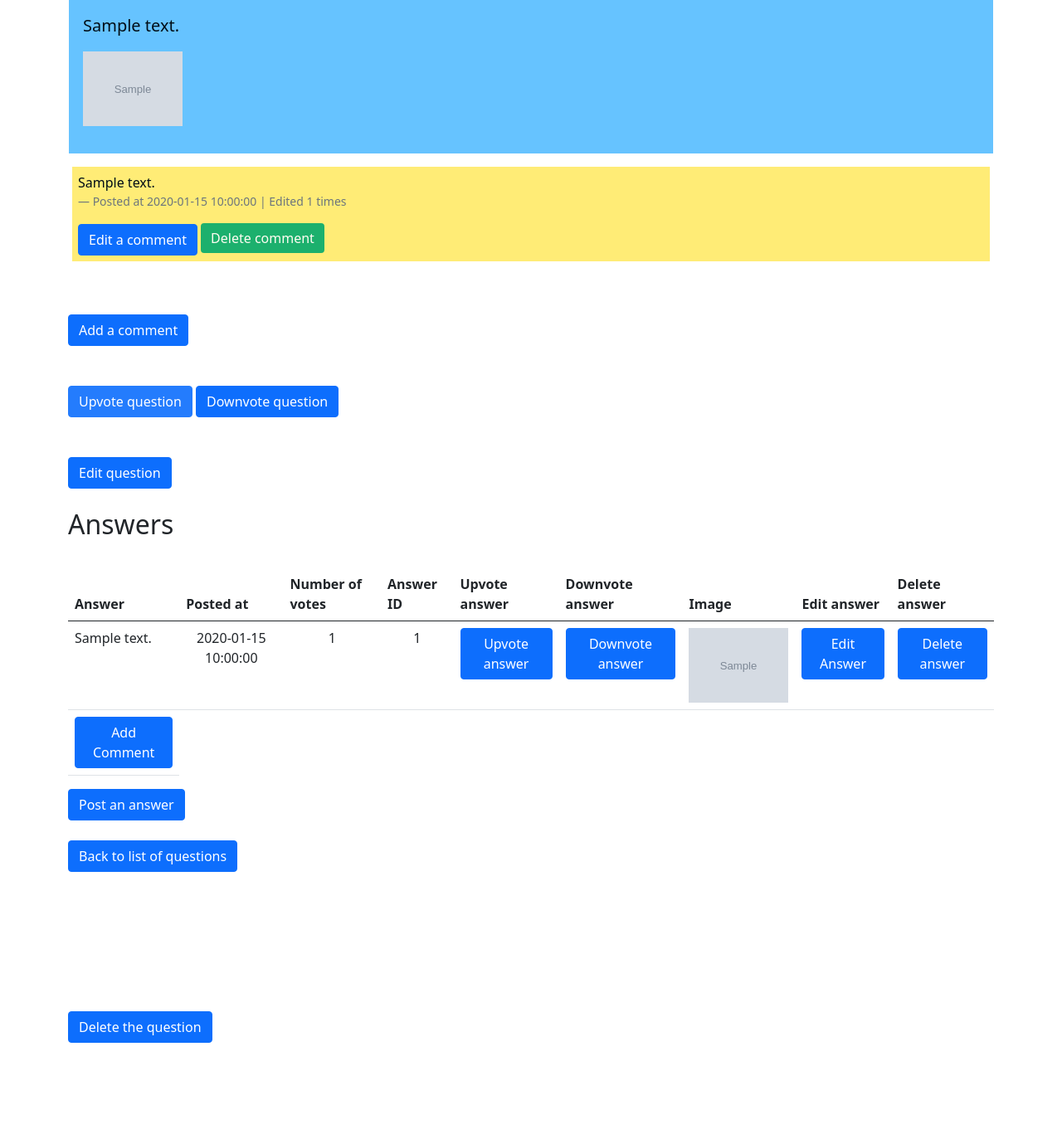
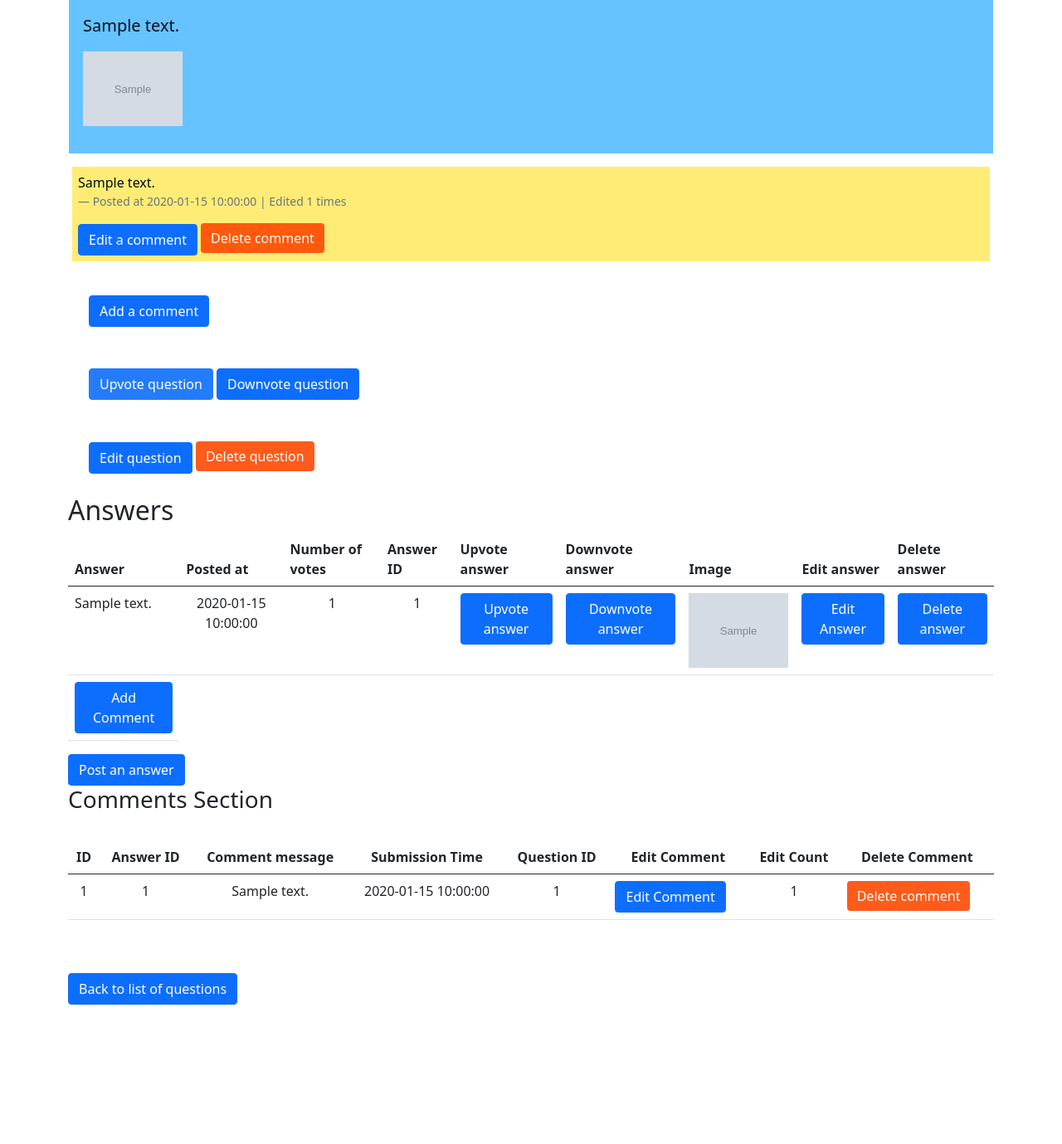
Before and after one commit to snowymountainpass/AskMate, a Flask app: template templates/entry.html in a window 1280 px wide. Shown: the part 140-1519 px from the top of the page at 83% size. Before the commit the page ends 1397 px from the top, so only its background shows below. Run offline with Flask 2, Linux system fonts and the light colour scheme; the template is opened without the code that fills it: most values are stand-ins (such as "Sample title", 1, 10 or a date in 2020); grey boxes marked "Sample" are stand-in pictures.

Commit message:
positioning of buttons and general beautifying

```diff
--- a/main.py
+++ b/main.py
@@ -52,8 +52,8 @@ def get_entry(id):
     try:
         answers = data_manager.get_answers_for_question(id)
         question_comments = data_manager.get_comments_for_question(id)
-        print(question_comments)
-        answer_comments = None
+        answer_comments = data_manager.get_comments_for_answer(id)  # doesn't take for answer, takes for the whole question
+        print(answer_comments)
 
     except TypeError:
         print("hahahaha i crashed stuff @ accessing an entry")
@@ -61,7 +61,24 @@ def get_entry(id):
         question_comments = None
         answer_comments = None
 
-    return render_template("entry.html", entry=entry, answers=answers, question_comments=question_comments)
+    return render_template("entry.html", entry=entry, answers=answers, question_comments=question_comments, answer_comments=answer_comments)
+
+
+# @app.route('/entry/question-<int:id_question>/answer-<int:id_answer>/comments', methods=["GET", "POST"])
+# def get_comments(id_question, id_answer):
+#     headers = ["Answer", "Posted at", "Number of votes", "Answer ID"]
+#     entry = data_manager.get_question_by_id(id_question)
+#     entry_answers = data_manager.get_answers_by_question(id_question)
+#
+#     if request.method == "GET":
+#         if entry_answers is None:
+#             return render_template('entry.html', entry=entry, headers=headers)
+#         else:
+#             return render_template('entry.html', entry=entry, answers=entry_answers, headers=headers)
+#     elif request.method == "POST":
+#         comments = data_manager.get_comments_by_answer(id_answer, id_question)
+#         print(comments)
+#         return render_template('entry.html', entry=entry, answers=entry_answers, headers=headers, comments=comments)
 
 
 @app.route("/enter-edit/<int:id>", methods=["GET"])
@@ -100,7 +117,7 @@ def add_new_question():
         id = row['id']
 
     if id_row:
-        flash("Entry added")
+        flash("Success !")
         return redirect(url_for("get_entry", id=id))
 
     flash("Entry not added")
--- a/static/main.css
+++ b/static/main.css
@@ -88,7 +88,7 @@
 }
 
 button {
-    background-color: #04AA6D;
+    background-color: #ff4a03;
     color: white;
     padding: .375rem .75rem;
     line-height: 1.5;
@@ -107,6 +107,12 @@ button:hover {
 .cancelbtn, .deletebtn {
     float: left;
     width: 50%;
+    padding: .375rem .75rem;
+    border: 1px;
+    border-radius: .25rem;
+    cursor: pointer;
+    opacity: 0.9;
+    line-height: 1.5;
 }
 
 .cancelbtn {
@@ -176,3 +182,22 @@ hr {
         width: 100%;
     }
 }
+
+
+.button-submit {
+    background-color: #ff4a03;
+    color: white;
+    padding: 25px 25px 25px 25px;
+    line-height: 1.5;
+    margin-top: 50px;
+    border: 1px;
+    border-radius: .25rem;
+    cursor: pointer;
+    width: auto;
+    opacity: 0.9;
+}
+
+
+.entry-button-spaciate {
+    padding: 25px;
+}
--- a/templates/base_template.html
+++ b/templates/base_template.html
@@ -38,6 +38,7 @@
         }
     </script>
 
+
 </head>
 <body>
 <div class="container">{% block content %} {% endblock %}</div>
--- a/templates/entry.html
+++ b/templates/entry.html
@@ -31,6 +31,7 @@
                     <a href="{{ url_for('edit_comment_question', id=comment.id, q_id=question.id) }}"
                        class="btn btn-primary">Edit a comment</a>
 
+
                     <button onclick="document.getElementById('id01').style.display='block'">Delete comment</button>
 
                     <div id="id01" class="modal">
@@ -54,20 +55,46 @@
         </figure>
 
 
-    <br><br>
+
     {% for question in entry %}
+        <div class="entry-button-spaciate">
             <a href="{{ url_for('add_comment_question', id=question.id) }}" class="btn btn-primary">Add a comment</a>
-        <br><br><br>
+        </div>
+
+
         <form action="{{ url_for('upvote_question',id=question.id) }}" method="POST">
+            <div class="entry-button-spaciate">
                 <button type="submit" class="btn btn-primary">Upvote question</button>
                 <a href="{{ url_for('downvote_question',id=question.id) }}" class="btn btn-primary">Downvote
                     question</a>
-        <br><br><br>
-        <a href="{{ url_for( 'editting', id=question.id) }}" class="btn btn-primary">Edit question</a><br><br>
+            </div>
+        </form>
+
+
+        <div class="entry-button-spaciate">
+            <a href="{{ url_for( 'editting', id=question.id) }}" class="btn btn-primary">Edit question</a>
+            <button onclick="document.getElementById('id01').style.display='block'">Delete question</button>
+
+            <div id="id01" class="modal">
+                            <span onclick="document.getElementById('id01').style.display='none'" class="close"
+                                  title="Close delete">&times;</span>
+                <form class="modal-content" action="{{ url_for( 'index' ) }}">
+                    <div class="modal-container">
+                        <h1>Delete question</h1>
+                        <p>Are you sure you want to delete the question?</p>
+                        <div class="clearfix">
+                            <a href="{{ question.id }}" class="cancelbtn">Cancel</a>
+                            <a href="{{ url_for('delete_question', id=question.id) }}"
+                               class="deletebtn">Delete</a>
+                        </div>
+                    </div>
+                </form>
+            </div>
+        </div>
     {% endfor %}
 
 
-<h2>Answers</h2><br>
+    <h2>Answers</h2>
     <table class="table">
         <thead>
         <tr>
@@ -119,16 +146,77 @@
         {% endfor %}
         </tbody>
     </table>
+    {% for question in entry %}
+        <a href="{{ url_for( 'add_answer', id_question=question.id ) }}" class="btn btn-primary">Post an answer</a>
+    {% endfor %}
 
+
+
+    <h3>Comments Section</h3><br>
+
+    <div>
+        <table class="table">
+            <thead>
+            <tr>
+                <th class="text-center" style="vertical-align: middle">ID</th>
+                <th class="text-center">Answer ID</th>
+                <th class="text-center" style="vertical-align: middle">Comment message</th>
+                <th class="text-center">Submission Time</th>
+                <th class="text-center" style="vertical-align: middle">Question ID</th>
+                <th class="text-center" style="vertical-align: middle">Edit Comment</th>
+                <th class="text-center" style="vertical-align: middle">Edit Count</th>
+                <th class="text-center" style="vertical-align: middle">Delete Comment</th>
+            </tr>
+            </thead>
+
+            <tbody>
+            {% for comment in answer_comments %}
+                <tr>
+                    <td align="center">{{ comment.id }}</td>
+                    <td align="center">{{ comment.answer_id }}</td>
+                    <td align="center">{{ comment.message }}</td>
+                    <td align="center">{{ comment.submission_time }}</td>
+                    <td align="center">{{ comment.question_id }}</td>
+                    <td><a href="{{ comment.question_id }}"
+                           class="btn btn-primary">Edit Comment</a></td>
+                    <td align="center">{{ comment.edited_count }}</td>
+
+
+                    <td>
+                        <button onclick="document.getElementById('id01').style.display='block'">Delete comment</button>
+
+                        <div id="id01" class="modal">
+                            <span onclick="document.getElementById('id01').style.display='none'" class="close"
+                                  title="Close delete">&times;</span>
+                            <form class="modal-content" action="{{ url_for( 'index' ) }}">
+                                <div class="modal-container">
+                                    <h1>Delete comment</h1>
+                                    <p>Are you sure you want to delete the comment?</p>
+                                    <div class="clearfix">
+                                        <a href="{{ comment.question_id }}" class="cancelbtn">Cancel</a>
+                                        <a href="{{ comment.question_id }}"
+                                           class="deletebtn">Delete</a>
+                                    </div>
+                                </div>
                             </form>
+                        </div>
+
+                    </td>
+
+                </tr>
+            {% endfor %}
+            </tbody>
+        </table>
+    </div>
+
 
     {% for question in entry %}
-        <a href="{{ url_for( 'add_answer', id_question=question.id ) }}" class="btn btn-primary">Post an answer</a>
+        {#        <a href="{{ url_for( 'add_answer', id_question=question.id ) }}" class="btn btn-primary">Post an answer</a>#}
         <br>
         <br>
         <a href="{{ url_for( 'index' ) }}" class="btn btn-primary">Back to list of questions</a>
         <br><br><br><br><br><br><br><br>
-        <a href="{{ url_for('delete_question', id=question.id) }}" class="btn btn-primary">Delete the question</a>
+
     {% endfor %}
     {#    <table class="table">#}
     {#    <thead>#}
```
Also changed, not shown: data_manager.py (+30 -1 lines), templates/edit_comment.html (+6 -4 lines), templates/edit_question.html (+21 -15 lines), templates/post_answer.html (+13 -17 lines), templates/post_comment.html (+14 -8 lines), templates/post_question.html (+16 -11 lines). Lines whose indentation alone changed are shown as unchanged.
